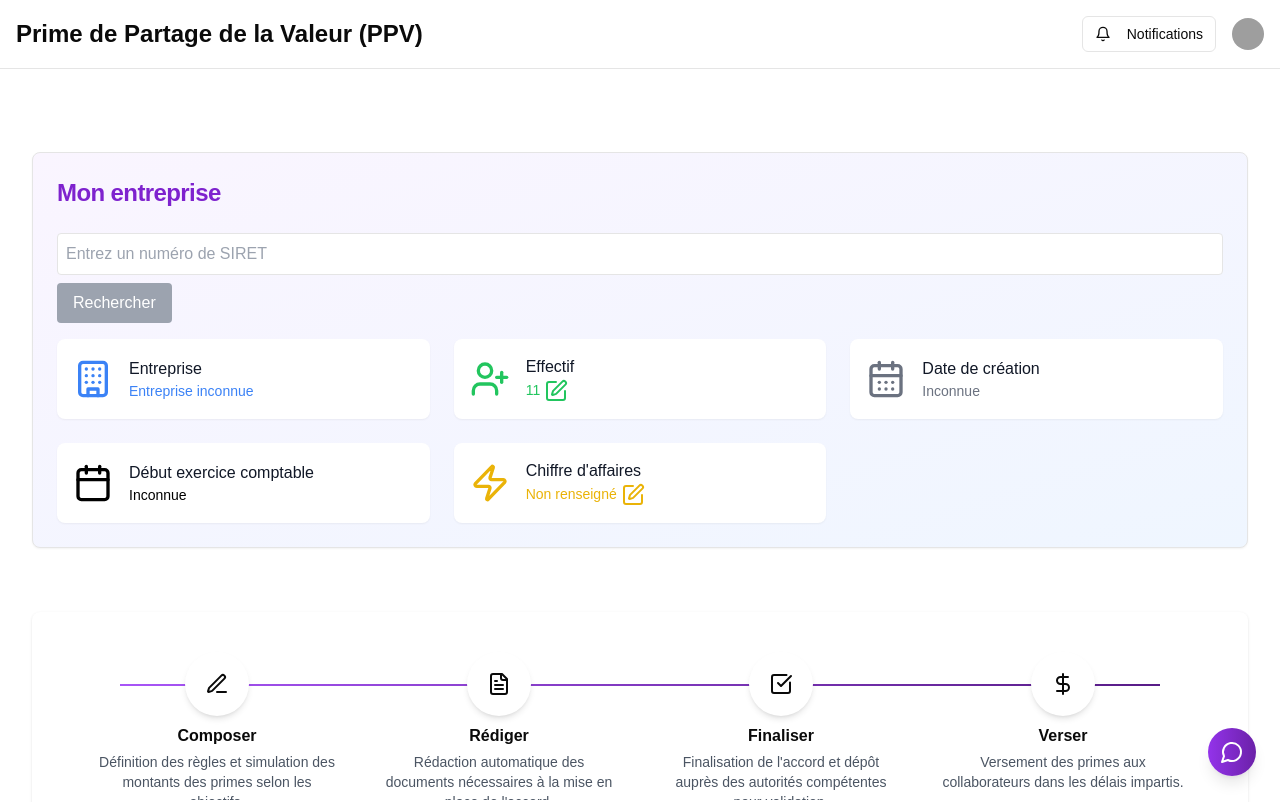
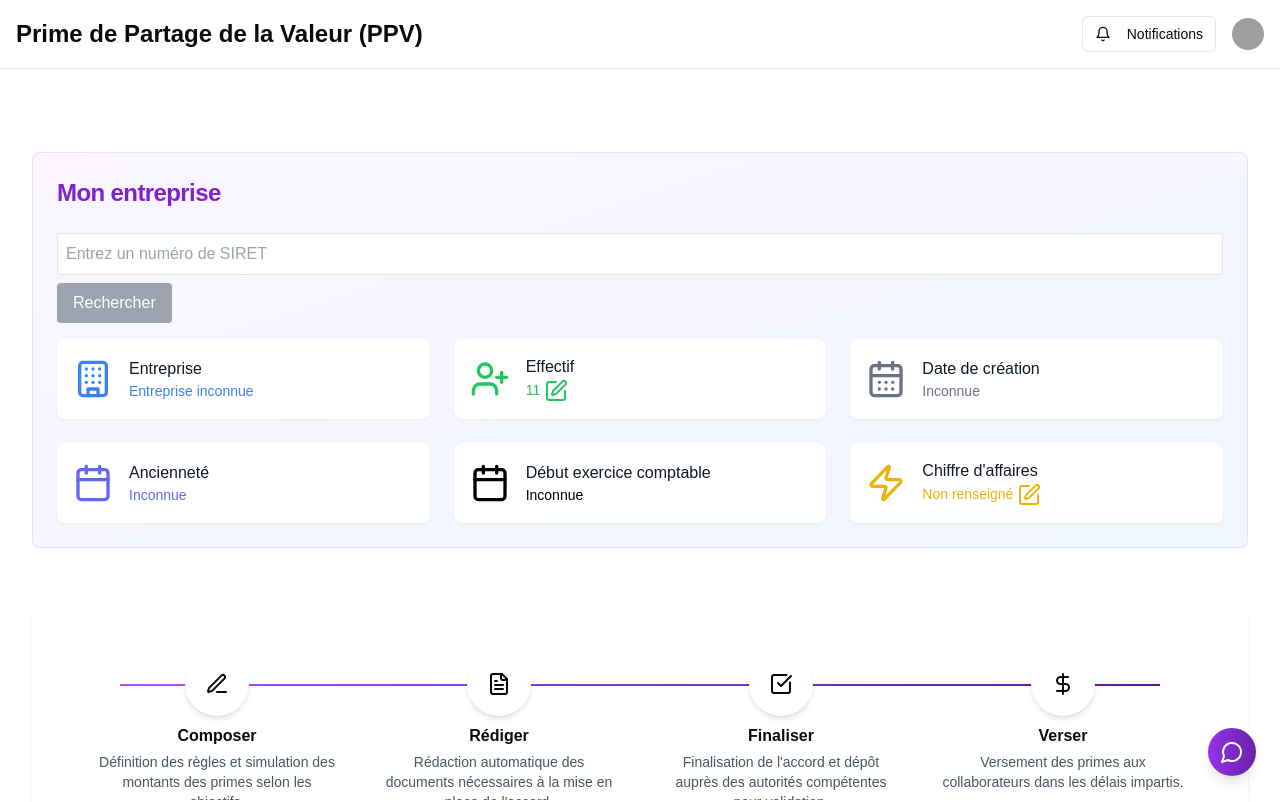
Before and after one commit to Stonoring/saas-prime-partage-valeurs, a Next.js app: page / in a window 1280 px wide. Shown: the top 802 px of the page. Built offline with nearby package versions, Linux system fonts and the light colour scheme; grey boxes are pictures that could not be loaded.

Commit message:
ajout ancienneté de l'entreprise

```diff
--- a/src/components/app/CompagnyInformations.tsx
+++ b/src/components/app/CompagnyInformations.tsx
@@ -162,6 +162,15 @@ const CompagnyInformations: React.FC<CompagnyInformationsProps> = ({
       colorClass: "text-green-500",
     },
     { icon: CalendarDays, title: "Date de création", value: companyData.creationDate, colorClass: "text-gray-500" },
+    {
+      icon: Calendar,
+      title: "Ancienneté",
+      value:
+        companyData.creationDate !== "Inconnue"
+          ? `${new Date().getFullYear() - new Date(companyData.creationDate).getFullYear()} ans`
+          : "Inconnue",
+      colorClass: "text-indigo-500",
+    },
     { icon: Calendar, title: "Début exercice comptable", value: companyData.fiscalYearStart, colorClass: "text-black" },
     {
       icon: Zap,
```
